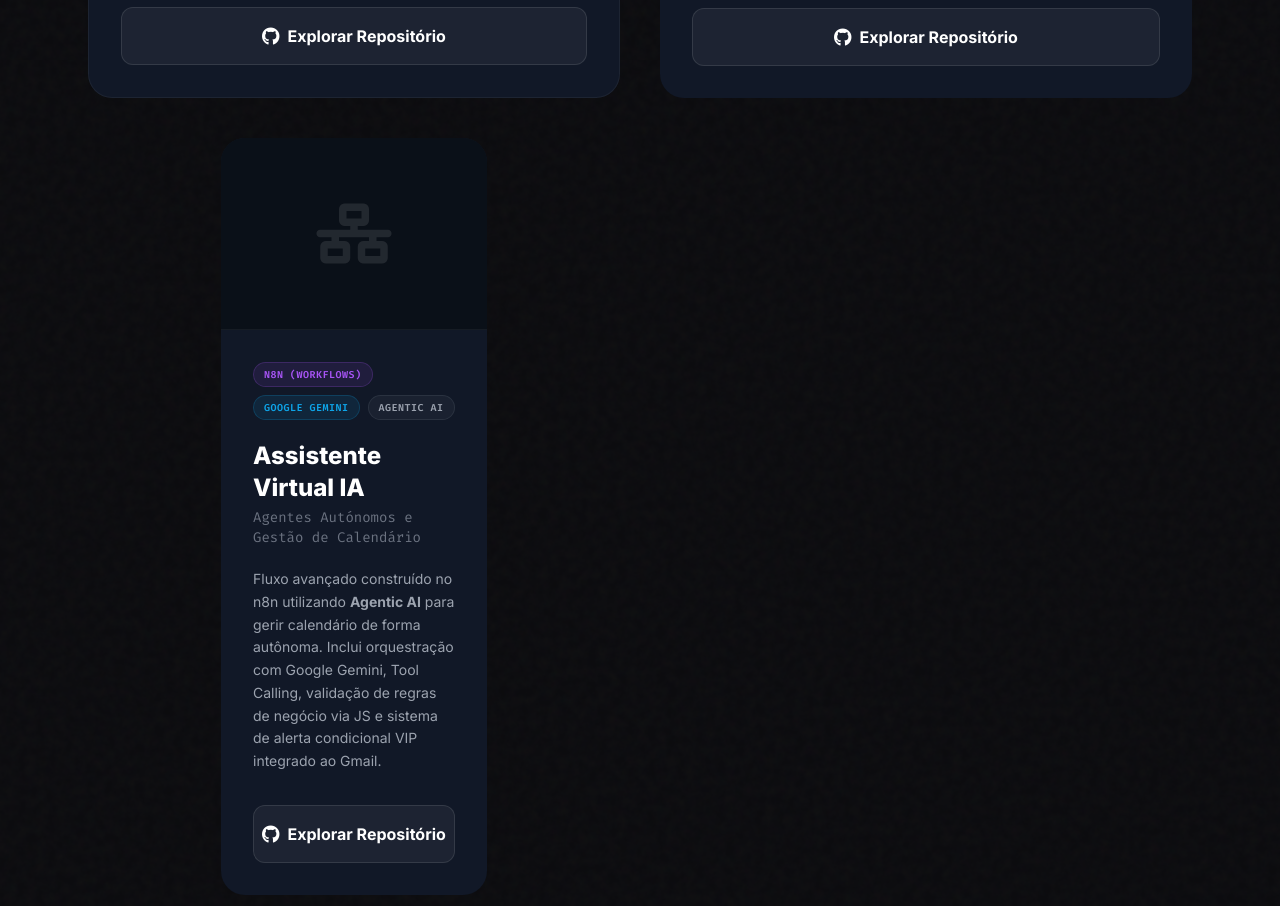
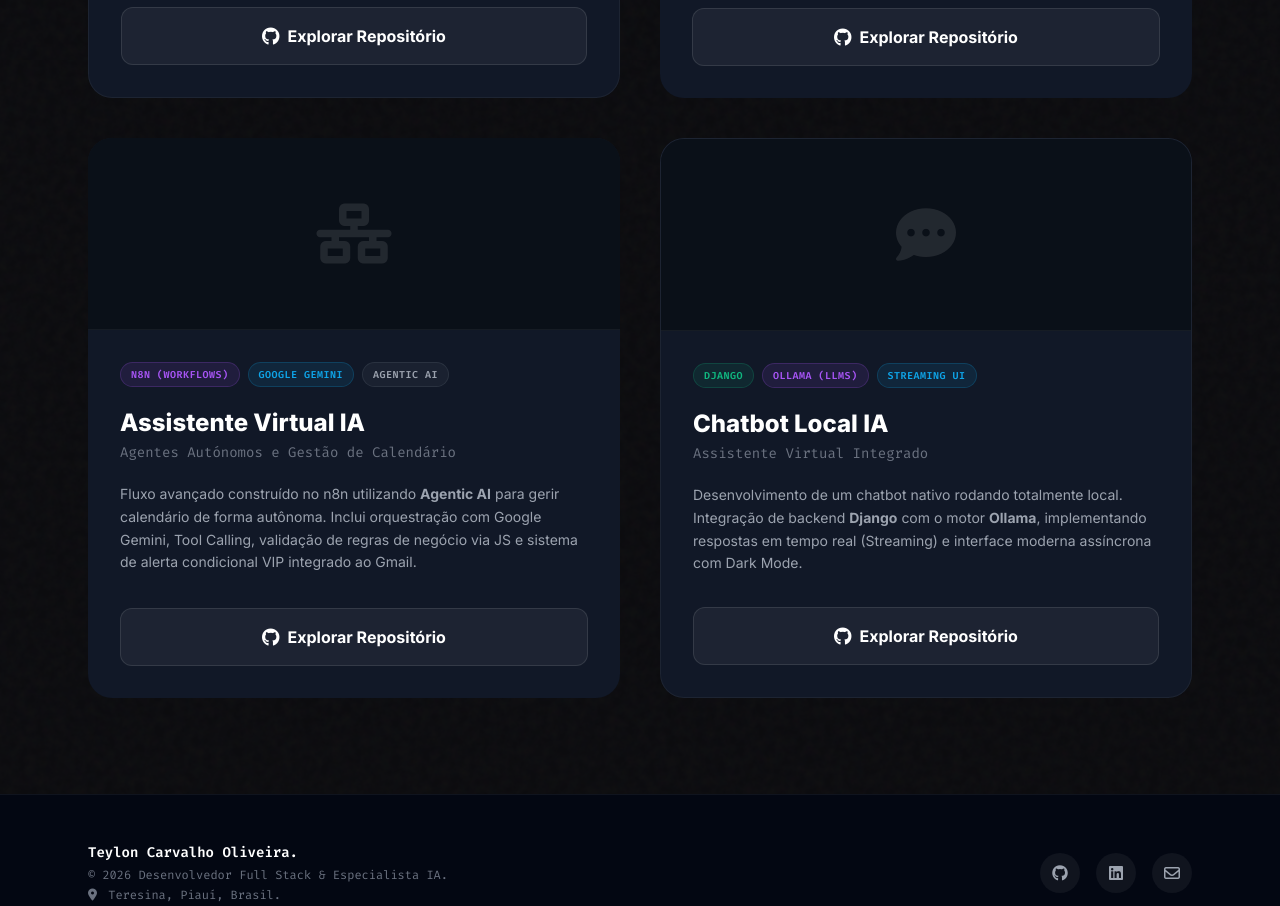
Before and after one commit to teylonkkjk/Portifolio, a plain HTML site: page index.html in a window 1280 px wide. Shown: the part 2500-3406 px from the top of the page. Drawn offline with nearby package versions, Linux system fonts and the light colour scheme.

Commit message:
Adiciona projeto Chatbot Local ao portfólio e ajusta grid de cards

```diff
--- a/index.html
+++ b/index.html
@@ -398,7 +398,7 @@
                 </div>
 
                 <!-- PROJETO 3: ASSISTENTE VIRTUAL IA N8N -->
-                <div class="glass-card-ai rounded-3xl overflow-hidden fade-up delay-200 group flex flex-col h-full bg-[#111827] lg:col-span-2 xl:col-span-1 xl:max-w-2xl mx-auto lg:w-1/2 lg:mx-auto">
+                <div class="glass-card-ai rounded-3xl overflow-hidden fade-up delay-200 group flex flex-col h-full bg-[#111827]">
                     <div class="h-48 relative overflow-hidden bg-[#0a1018] flex items-center justify-center border-b border-white/5">
                         <div class="absolute inset-0 bg-gradient-to-br from-ai/10 to-transparent opacity-0 group-hover:opacity-100 transition-opacity duration-700"></div>
                         <i class="fa-solid fa-network-wired text-6xl text-white/10 group-hover:text-ai group-hover:scale-110 transition-all duration-700 z-10"></i>
@@ -419,6 +419,33 @@
                         </p>
 
                         <a href="https://github.com/teylonkkjk/n8n-ai-calendar-agent" target="_blank" class="w-full py-3.5 rounded-xl bg-white/5 border border-white/10 text-white font-bold text-center hover:bg-white hover:text-background transition-all duration-300 flex items-center justify-center gap-2">
+                            <i class="fa-brands fa-github text-lg"></i> Explorar Repositório
+                        </a>
+                    </div>
+                </div>
+
+                <!-- PROJETO 4: CHAT-BOT-LOCAL -->
+                <div class="glass-card rounded-3xl overflow-hidden fade-up delay-300 group flex flex-col h-full bg-[#111827]">
+                    <div class="h-48 relative overflow-hidden bg-[#0a1018] flex items-center justify-center border-b border-white/5">
+                        <div class="absolute inset-0 bg-gradient-to-br from-primary/10 to-transparent opacity-0 group-hover:opacity-100 transition-opacity duration-700"></div>
+                        <i class="fa-solid fa-comment-dots text-6xl text-white/10 group-hover:text-primary group-hover:scale-110 transition-all duration-700 z-10"></i>
+                    </div>
+
+                    <div class="p-8 relative z-20 flex flex-col flex-grow">
+                        <div class="flex gap-2 mb-5 flex-wrap">
+                            <span class="px-2.5 py-1 bg-primary/10 text-primary border border-primary/20 text-[10px] rounded-full font-mono font-bold uppercase tracking-wider">Django</span>
+                            <span class="px-2.5 py-1 bg-ai/10 text-ai border border-ai/20 text-[10px] rounded-full font-mono font-bold uppercase tracking-wider">Ollama (LLMs)</span>
+                            <span class="px-2.5 py-1 bg-react/10 text-react border border-react/20 text-[10px] rounded-full font-mono font-bold uppercase tracking-wider">Streaming UI</span>
+                        </div>
+
+                        <h3 class="text-2xl font-extrabold mb-1 text-white group-hover:text-primary transition-colors">Chatbot Local IA</h3>
+                        <h4 class="text-sm text-gray-500 font-mono mb-5">Assistente Virtual Integrado</h4>
+
+                        <p class="text-gray-400 text-sm leading-relaxed mb-8 flex-grow">
+                            Desenvolvimento de um chatbot nativo rodando totalmente local. Integração de backend <strong>Django</strong> com o motor <strong>Ollama</strong>, implementando respostas em tempo real (Streaming) e interface moderna assíncrona com Dark Mode.
+                        </p>
+
+                        <a href="https://github.com/teylonkkjk/CHAT-BOT-LOCAL" target="_blank" class="w-full py-3.5 rounded-xl bg-white/5 border border-white/10 text-white font-bold text-center hover:bg-white hover:text-background transition-all duration-300 flex items-center justify-center gap-2">
                             <i class="fa-brands fa-github text-lg"></i> Explorar Repositório
                         </a>
                     </div>
```
